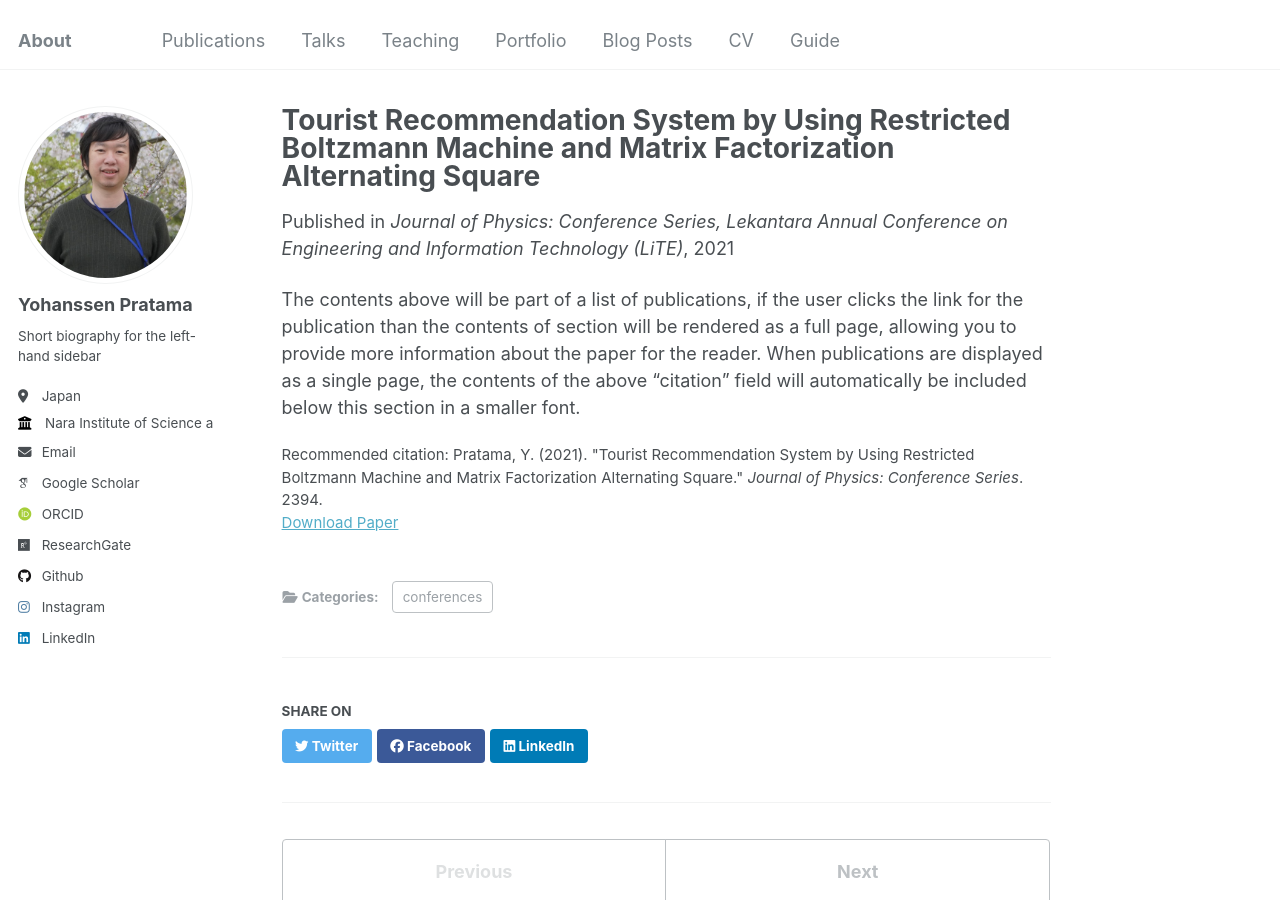
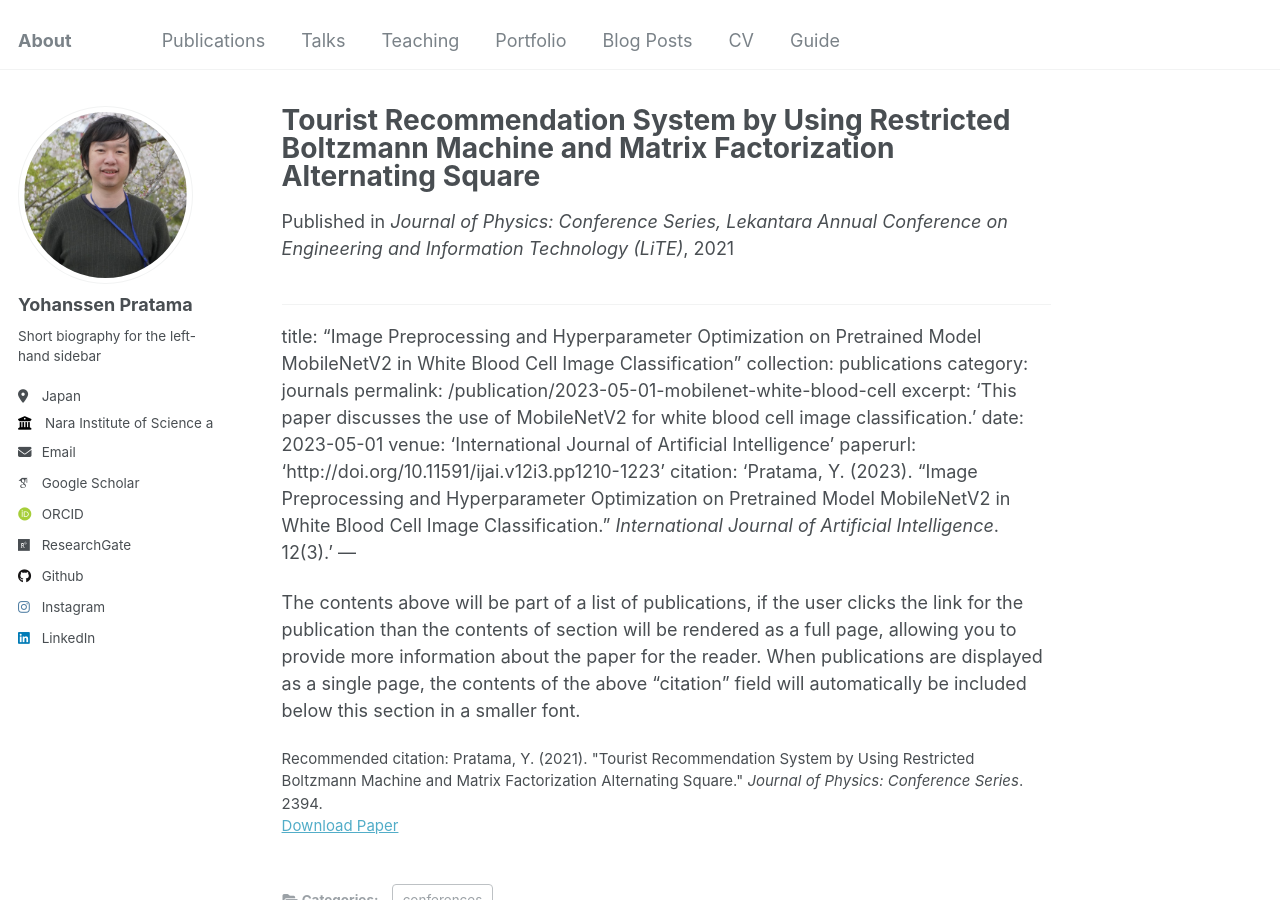
Before and after one commit to yohanssen/yohanssen.github.io, a Jekyll site: the page built from _publications/2021-10-01-paper-title-number-2.md, in a window 1280 px wide and 900 px high. Built offline with Jekyll 4.4.1, drawn with Linux system fonts in a browser that asks for light colours; some web fonts are replaced.

Commit message:
Update 2021-10-01-paper-title-number-2.md

```diff
--- a/_publications/2021-10-01-paper-title-number-2.md
+++ b/_publications/2021-10-01-paper-title-number-2.md
@@ -10,4 +10,16 @@
 citation: 'Pratama, Y. (2021). "Tourist Recommendation System by Using Restricted Boltzmann Machine and Matrix Factorization Alternating Square." <i>Journal of Physics: Conference Series</i>. 2394.'
 ---
 
+---
+title: "Image Preprocessing and Hyperparameter Optimization on Pretrained Model MobileNetV2 in White Blood Cell Image Classification"
+collection: publications
+category: journals
+permalink: /publication/2023-05-01-mobilenet-white-blood-cell
+excerpt: 'This paper discusses the use of MobileNetV2 for white blood cell image classification.'
+date: 2023-05-01
+venue: 'International Journal of Artificial Intelligence'
+paperurl: 'http://doi.org/10.11591/ijai.v12i3.pp1210-1223'
+citation: 'Pratama, Y. (2023). "Image Preprocessing and Hyperparameter Optimization on Pretrained Model MobileNetV2 in White Blood Cell Image Classification." <i>International Journal of Artificial Intelligence</i>. 12(3).'
+---
+
 The contents above will be part of a list of publications, if the user clicks the link for the publication than the contents of section will be rendered as a full page, allowing you to provide more information about the paper for the reader. When publications are displayed as a single page, the contents of the above "citation" field will automatically be included below this section in a smaller font.
```
